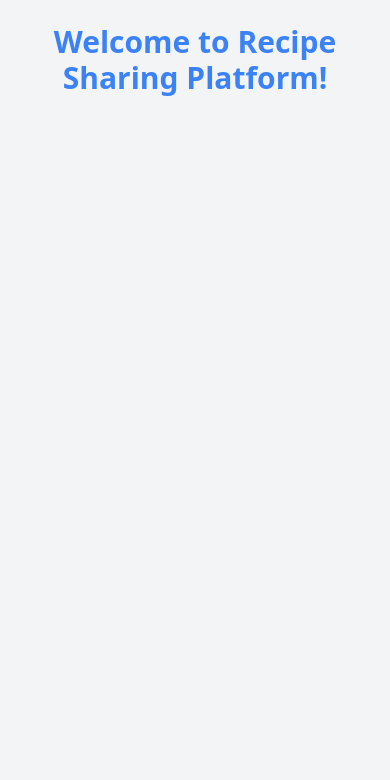
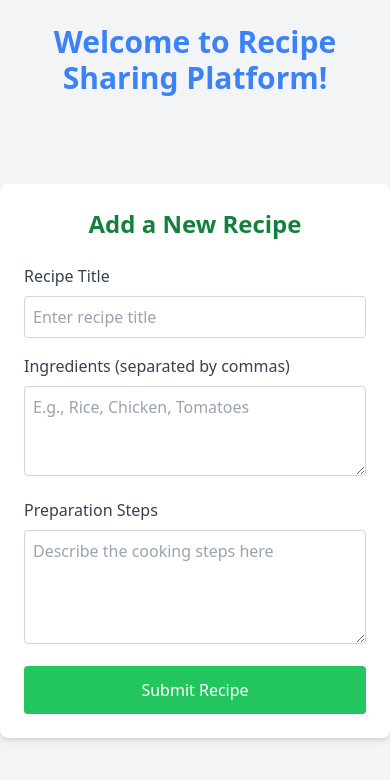
Before and after one commit to princepiper28/alx-fe-reactjs, a React (Vite) app in the folder recipe-sharing-platform/: page /add-recipe in a window 390 px wide. Shown: the top 780 px of the page. Built offline with nearby package versions, Linux system fonts and the light colour scheme.

Commit message:
Added responsive AddRecipeForm component with validation and Tailwind styling

```diff
--- a/recipe-sharing-platform/src/App.jsx
+++ b/recipe-sharing-platform/src/App.jsx
@@ -1,6 +1,7 @@
 import HomePage from './components/HomePage';
 import RecipeDetail from './components/RecipeDetail';
 import { BrowserRouter as Router, Route, Routes } from 'react-router-dom';
+import AddRecipeForm from './components/AddRecipeForm';
 
 function App() {
   return (
@@ -14,6 +15,7 @@ function App() {
         <Routes>
           <Route path="/" element={<HomePage />} />
           <Route path="/recipe/:id" element={<RecipeDetail />} />
+          <Route path="/add-recipe" element={<AddRecipeForm />} />
         </Routes>
       </div>
     </Router>
--- /dev/null
+++ b/recipe-sharing-platform/src/components/AddRecipeForm.jsx
@@ -0,0 +1,81 @@
+import { useState } from 'react';
+
+const AddRecipeForm = () => {
+  const [title, setTitle] = useState('');
+  const [ingredients, setIngredients] = useState('');
+  const [steps, setSteps] = useState('');
+  const [error, setError] = useState('');
+
+  const handleSubmit = (e) => {
+    e.preventDefault();
+
+    // Validation
+    if (!title || !ingredients || !steps) {
+      setError('All fields are required!');
+      return;
+    }
+
+    const ingredientsList = ingredients.split(',').map(item => item.trim());
+    if (ingredientsList.length < 2) {
+      setError('Please include at least two ingredients.');
+      return;
+    }
+
+    setError('');
+    // Handle form submission (optional: add console or alert for now)
+    console.log({ title, ingredientsList, steps });
+    alert('Recipe submitted successfully!');
+
+    // Clear form fields
+    setTitle('');
+    setIngredients('');
+    setSteps('');
+  };
+
+  return (
+    <div className="max-w-xl mx-auto p-6 bg-white rounded-lg shadow-md mt-10">
+      <h2 className="text-2xl font-bold mb-6 text-center text-green-700">Add a New Recipe</h2>
+      {error && <div className="text-red-500 mb-4 text-center">{error}</div>}
+      <form onSubmit={handleSubmit}>
+        <div className="mb-4">
+          <label className="block text-gray-700 mb-2">Recipe Title</label>
+          <input
+            type="text"
+            value={title}
+            onChange={(e) => setTitle(e.target.value)}
+            className="w-full p-2 border border-gray-300 rounded focus:outline-none focus:ring-2 focus:ring-green-400"
+            placeholder="Enter recipe title"
+          />
+        </div>
+        <div className="mb-4">
+          <label className="block text-gray-700 mb-2">Ingredients (separated by commas)</label>
+          <textarea
+            value={ingredients}
+            onChange={(e) => setIngredients(e.target.value)}
+            rows="3"
+            className="w-full p-2 border border-gray-300 rounded focus:outline-none focus:ring-2 focus:ring-green-400"
+            placeholder="E.g., Rice, Chicken, Tomatoes"
+          ></textarea>
+        </div>
+        <div className="mb-4">
+          <label className="block text-gray-700 mb-2">Preparation Steps</label>
+          <textarea
+            value={steps}
+            onChange={(e) => setSteps(e.target.value)}
+            rows="4"
+            className="w-full p-2 border border-gray-300 rounded focus:outline-none focus:ring-2 focus:ring-green-400"
+            placeholder="Describe the cooking steps here"
+          ></textarea>
+        </div>
+        <button
+          type="submit"
+          className="w-full bg-green-500 hover:bg-green-600 text-white p-3 rounded transition duration-300"
+        >
+          Submit Recipe
+        </button>
+      </form>
+    </div>
+  );
+};
+
+export default AddRecipeForm;
--- a/recipe-sharing-platform/src/components/HomePage.jsx
+++ b/recipe-sharing-platform/src/components/HomePage.jsx
@@ -11,7 +11,16 @@ const HomePage = () => {
 
   return (
     <div className="container mx-auto p-6">
-      <h2 className="text-3xl font-bold mb-8 text-center text-green-700">Recipe Sharing Platform</h2>
+      <div className="flex justify-center mb-6">
+        <Link to="/add-recipe">
+          <button className="bg-green-500 text-white px-4 py-2 rounded hover:bg-green-600">
+            Add New Recipe
+          </button>
+        </Link>
+      </div>
+      <h2 className="text-3xl font-bold mb-8 text-center text-green-700">
+        Recipe Sharing Platform
+      </h2>
       <div className="grid gap-6 grid-cols-1 sm:grid-cols-2 md:grid-cols-3">
         {recipes.map((recipe) => (
           <Link to={`/recipe/${recipe.id}`} key={recipe.id}>
```
